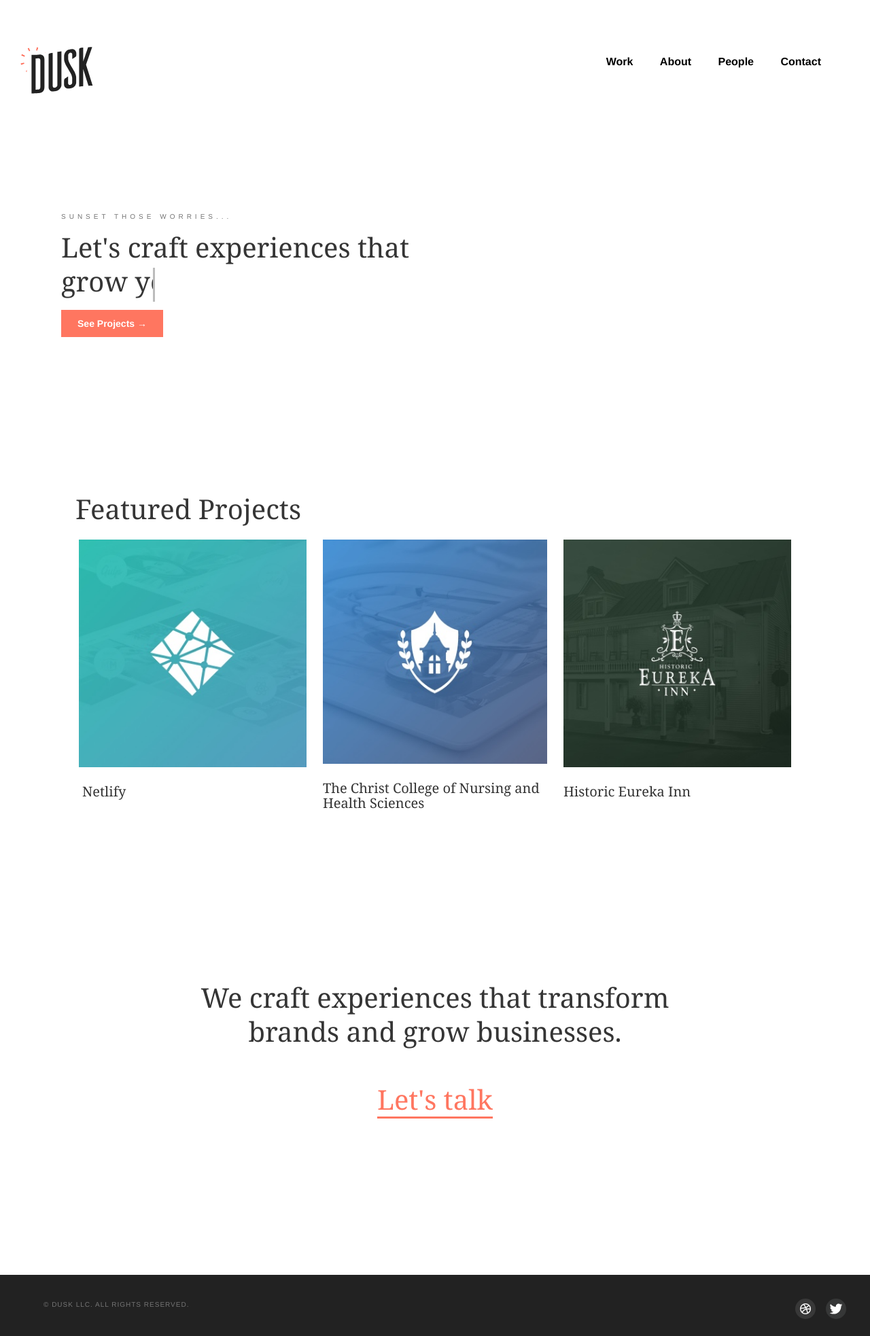
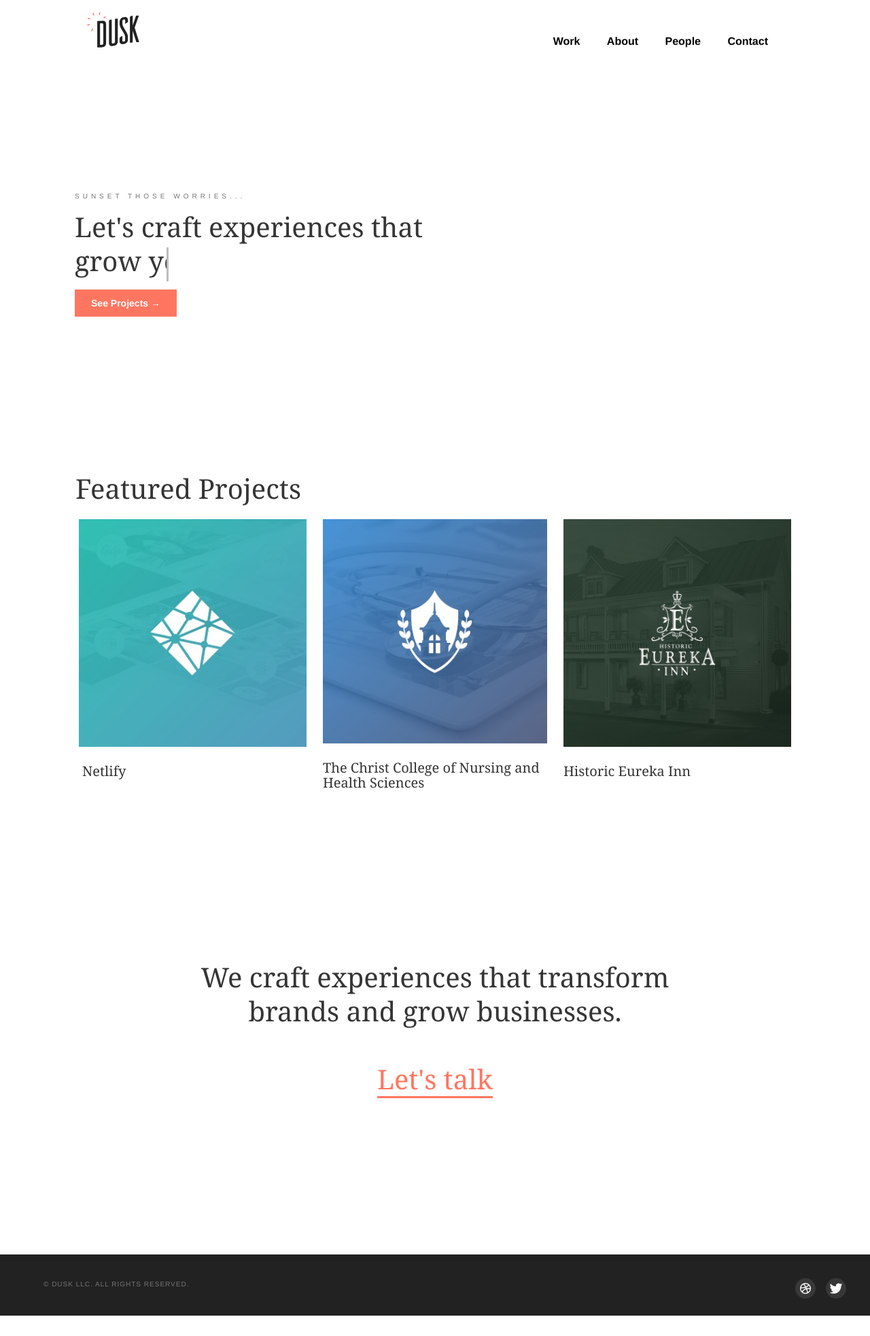
Before and after one commit to mountainbug95/6point0_jekyll, a Jekyll site: the page built from index.html, in a window 1280 px wide. Shown: the whole page at 68% size. Built offline with Jekyll 4.4.1, drawn with Linux system fonts in a browser that asks for light colours; some web fonts are replaced; after the commit the page ends 1936 px from its top, so only the background shows below that.

Commit message:
improved scaling and placement on header and nav

```diff
--- a/assets/css/header-style.css
+++ b/assets/css/header-style.css
@@ -1,21 +1,51 @@
+/*header scaling*/
+@media screen and (min-width: 1600px){
+    header{
+        padding-left: 20%;
+        padding-right: 20%;
+    }
+}
+@media screen and (max-width: 1600px){
+    header{
+        padding-left: 15%;
+        padding-right: 15%;
+    }
+}
+@media screen and (max-width: 1400px){
+    header{
+        padding-left: 10%;
+        padding-right: 10%;
+    }
+}
+@media screen and (max-width: 1200px){
+    header{
+        padding-left: 5%;
+        padding-right: 5%;
+    }
+}
+
+@media screen and (max-width: 400px){
+    header{
+        padding-left: 3%;
+        padding-right: 1%;
+    }
+}
+/*END HEADER SCALING*/
+
 header{
-    display: inline;
-    padding: 0;
-    margin: 0;
+    display: block;
 }
 
 nav{
-    margin-top: 30px;
+    margin-top: 0px;
     padding: 0px;
 }
-
 .logo-container{
-    margin: 0;
     margin-top: 20px;
-    margin-left: -30px;
     padding: 0;
     float: left;
     display: block;
+    text-align: left;
 }
 
 @keyframes rotate-anim {
@@ -35,7 +65,7 @@ nav{
   100%  { transform: rotate(360deg) }
 }
 
-@media screen and (max-width: 800px) {
+@media screen and (max-width: 1000px) {
     .nav-bar a{
         display: none;
     }
@@ -46,14 +76,17 @@ nav{
 }
 
 .header-logo-bg{
+    width: 30px;
     display: inline-block;
     margin:0;
     padding: 0;
     position: relative;
-    left: 60px;
+    left: 0;
+    top: -13px;
 }
 
 .logo-link{
+    display: inline;
     text-decoration: none;
     margin: 0;
     padding: 0;
@@ -76,18 +109,18 @@ nav{
 }
 
 .header-logo{
+    width: 70px;
     margin:0;
     padding: 0;
     position: relative;
-    top: 15px;
-    left: 25px;
+    top: 0px;
+    left: -24px;
 }
 
 .nav-bar{
     list-style-type: none;
     text-align: right;
     padding-top: 50px;
-    padding-right: 50px;
     font-family: 'Helvetica Neue',Helvetica,helvetica,sans-serif;
     font-weight: 700;
     font-size: 16px;
--- a/assets/css/index-style.css
+++ b/assets/css/index-style.css
@@ -1,8 +1,8 @@
 /*blurb scaling*/
 @media screen and (min-width: 400px) {
     .projects-blurb{
-        margin-left: 50px;
-        margin-right: 50px;
+        margin-left: 70px;
+        margin-right: 70px;
     }
 }
 @media screen and (max-width: 400px) {
--- a/assets/css/responsive-nav-style.css
+++ b/assets/css/responsive-nav-style.css
@@ -59,7 +59,7 @@
 
 
 
-@media screen and (max-width: 800px) {
+@media screen and (max-width: 1000px) {
 
     .nav-button{
         display: inline-block;
@@ -67,10 +67,10 @@
 
 }
 
-@media screen and (min-width: 801px) {
+@media screen and (min-width: 1000px) {
 
     .drop-nav-container{
     display: none;
-}
+    }
 
 }
```
